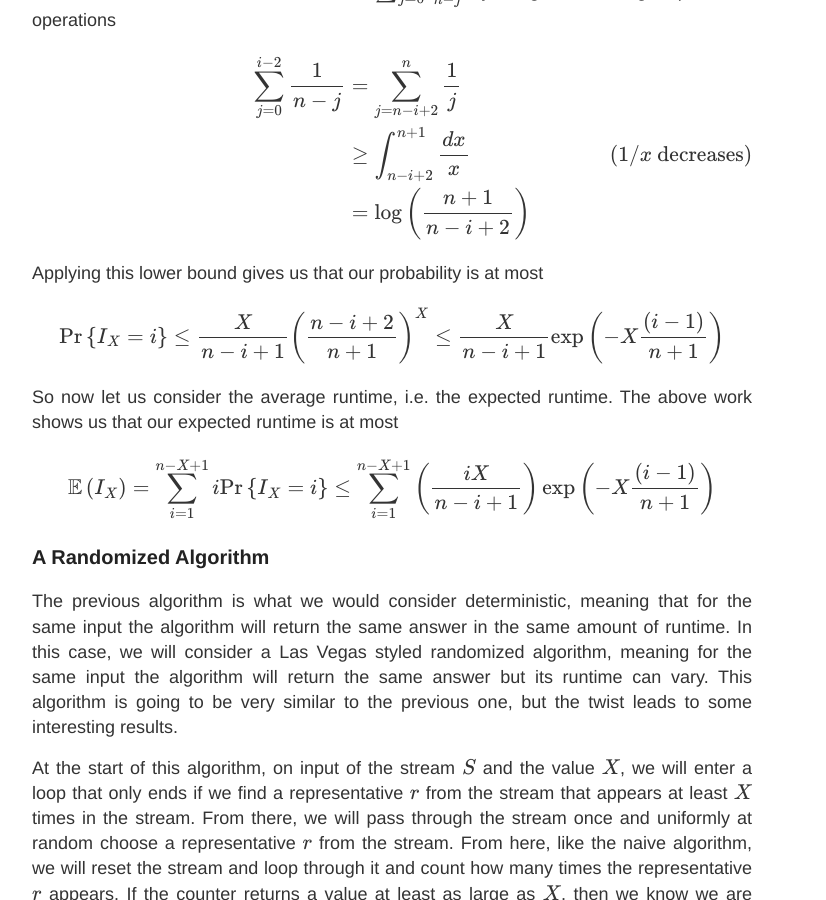
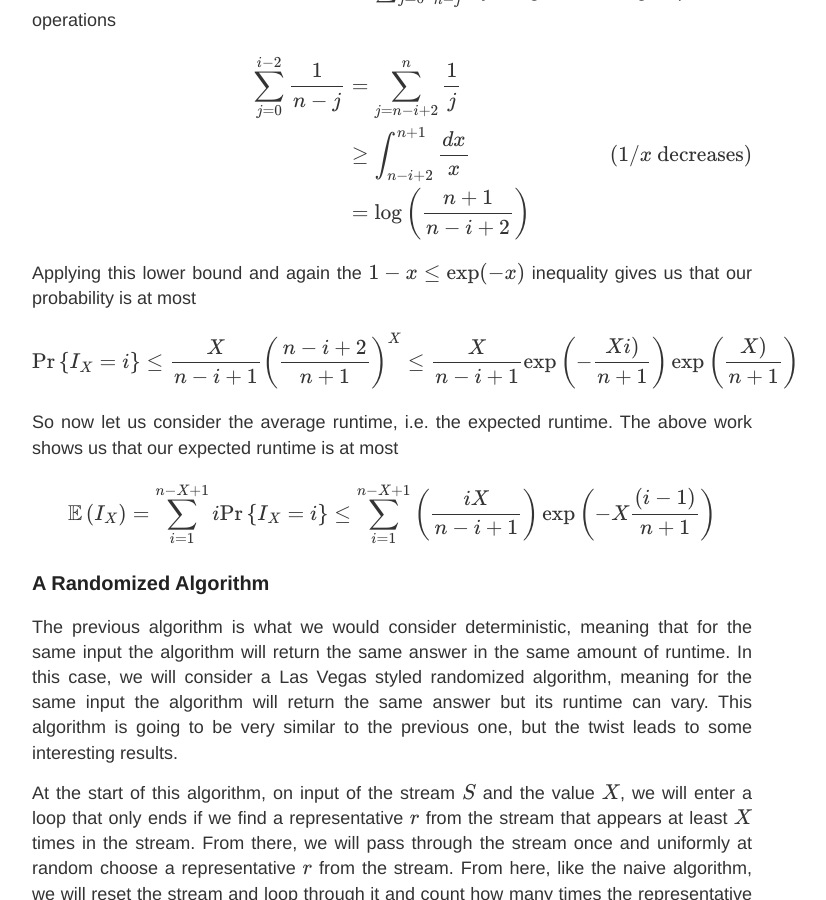
Before and after one commit to choward1491/choward1491.github.io, a Jekyll site: the page built from _posts/2020-7-25-Searching-Streams-for-the-Unknown.md, in a window 1280 px wide and 900 px high, scrolled down 3854 px. Shown: the whole window, without its empty margins (248-1074 px from the left). Built offline with Jekyll 4.4.1, drawn with Linux system fonts in a browser that asks for light colours; nearby versions of some CDN libraries; comment, search, counter and statistics services are not loaded.

Commit message:
push some changes.. streaming post

```diff
--- a/_posts/2020-7-25-Searching-Streams-for-the-Unknown.md
+++ b/_posts/2020-7-25-Searching-Streams-for-the-Unknown.md
@@ -79,9 +79,9 @@ $$\begin{align}
 &= \log\left(\frac{n+1}{n-i+2}\right)
 \end{align}$$
 
-Applying this lower bound gives us that our probability is at most
+Applying this lower bound and again the $1 - x \leq \exp(-x)$ inequality gives us that our probability is at most
 
-$$\text{Pr}\left\lbrace I_{X} = i\right\rbrace \leq \frac{X}{n-i+1} \left(\frac{n-i+2}{n+1}\right)^X \leq \frac{X}{n-i+1} \exp\left(-X\frac{(i-1)}{n+1}\right)$$
+$$\text{Pr}\left\lbrace I_{X} = i\right\rbrace \leq \frac{X}{n-i+1} \left(\frac{n-i+2}{n+1}\right)^X \leq \frac{X}{n-i+1} \exp\left(-\frac{Xi)}{n+1}\right)\exp\left(\frac{X)}{n+1}\right)$$
 
 So now let us consider the average runtime, i.e. the expected runtime. The above work shows us that our expected runtime is at most
 
```
